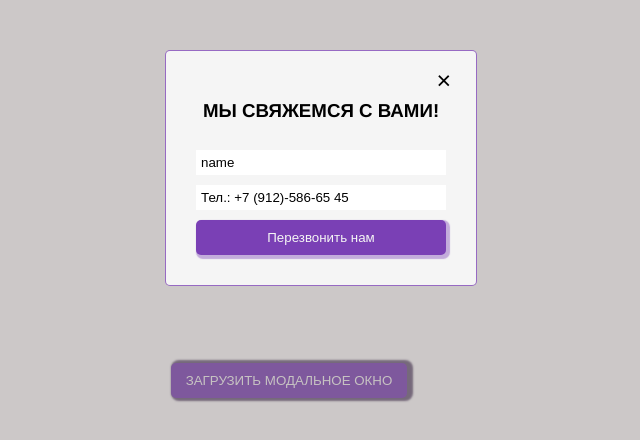
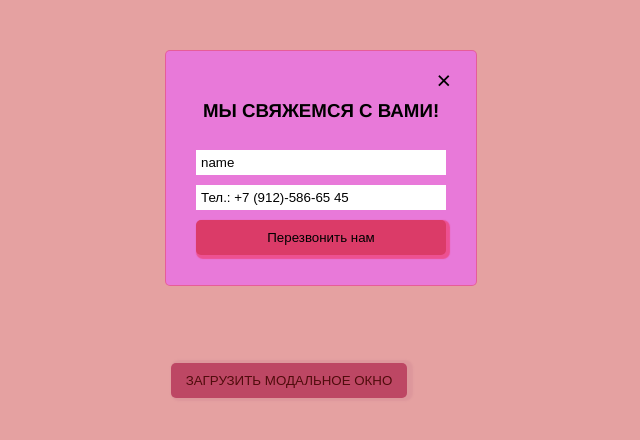
Before and after one commit to sam-mad-damn/project, a plain HTML site: page index.html in a window 1280 px wide. Both pictures are taken after a click on the button "ЗАГРУЗИТЬ МОДАЛЬНОЕ ОКНО". Shown: the whole page, without its empty margins (319-959 px from the left). Drawn offline with Linux system fonts and the light colour scheme.

Commit message:
Change Style

```diff
--- a/style.css
+++ b/style.css
@@ -19,17 +19,17 @@ body {
     padding-right: 15px;
     border: 0;
     border-radius: 5px;
-    background-color: rgb(122, 64, 181);
-    box-shadow: 3px 0px 2px 3px rgba(26, 3, 49, 0.645);
-    color: whitesmoke;
+    background-color: rgb(187, 101, 151);
+    box-shadow: 3px 0px 2px 3px rgba(138, 104, 179, 0.112);
+    color: rgb(0, 0, 0);
     text-transform: uppercase;
     cursor: pointer;
     transition: all 0.5s ease-in-out;
 }
 
 .btn-modal:hover {
-    background-color: rgb(228, 208, 249);
-    color: black;
+    background-color: rgb(92, 87, 97);
+    color: rgb(10, 1, 1);
 }
 
 /* модальное окно */
@@ -41,7 +41,7 @@ body {
     height: 100%;
     width: 100%;
     overflow: hidden;
-    background-color: rgba(132, 123, 123, 0.416);
+    background-color: rgba(192, 30, 30, 0.416);
     z-index: 10;
 }
 
@@ -50,8 +50,8 @@ body {
     width: 250px;
     padding: 30px;
     margin: 50px auto;
-    background-color: whitesmoke;
-    border: 1px solid rgba(123, 64, 181, 0.762);
+    background-color: rgb(232, 121, 217);
+    border: 1px solid rgba(226, 46, 46, 0.372);
     border-radius: 5px;
     animation: modal_animation 2s;
 }
@@ -90,9 +90,9 @@ body {
 
 .modal__btn {
     padding: 10px 5px;
-    background-color: rgb(122, 64, 181);
-    box-shadow: 2px 2px 1px 2px rgba(167, 131, 203, 0.645);
-    color: whitesmoke;
+    background-color: rgb(219, 59, 104);
+    box-shadow: 2px 2px 1px 2px rgba(240, 57, 106, 0.645);
+    color: rgb(1, 0, 0);
     border-radius: 5px;
     border: 0;
     cursor: pointer;
```
